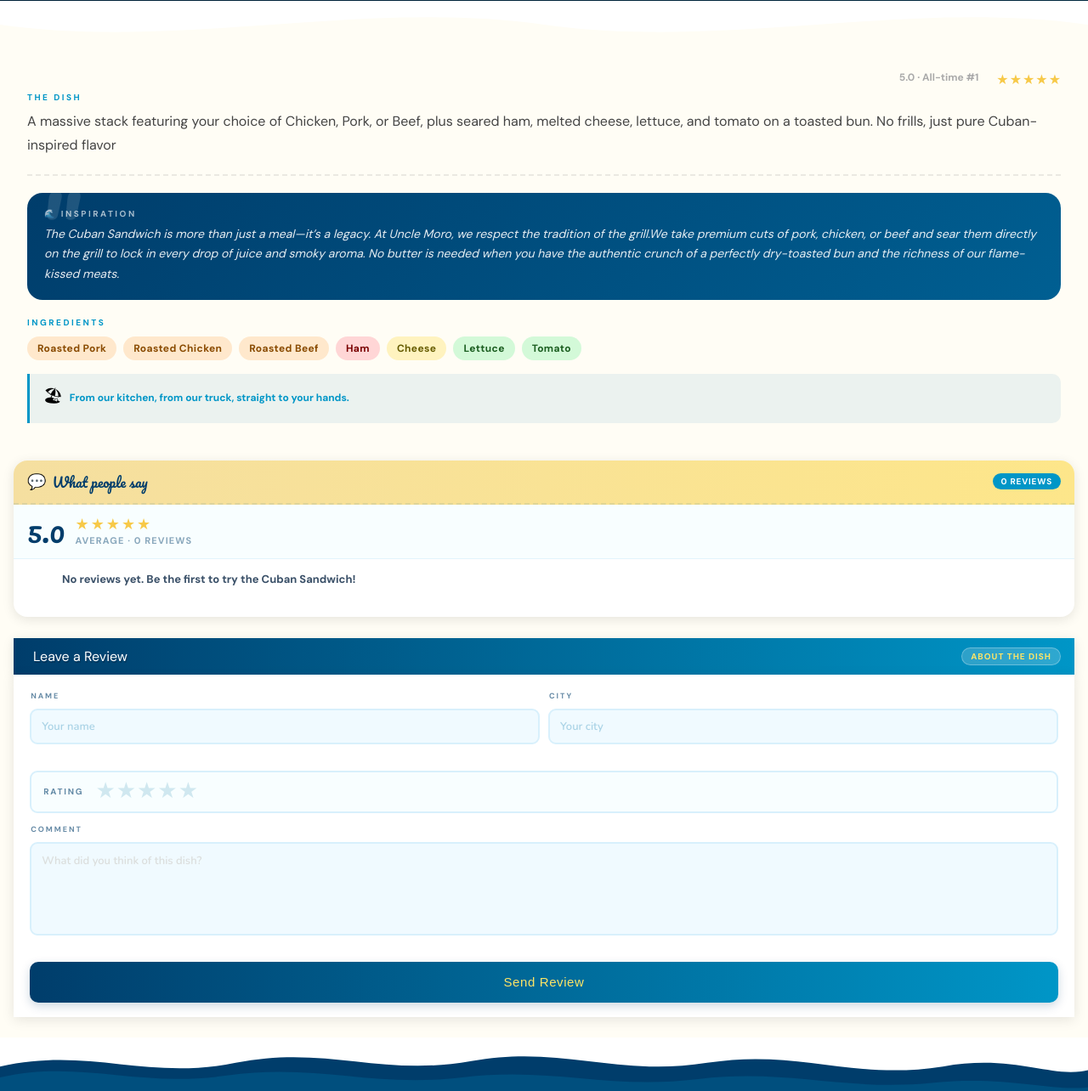
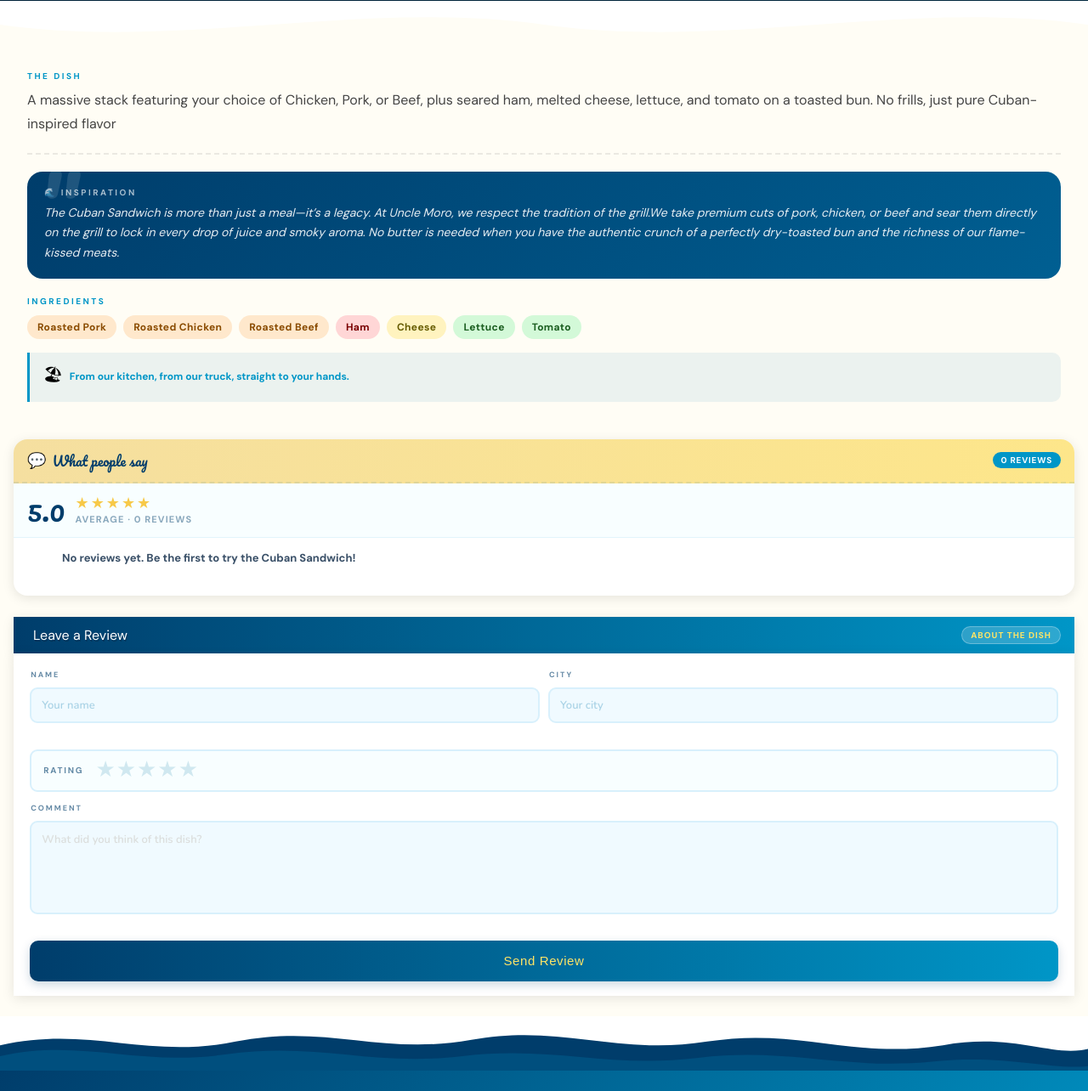
Before and after one commit to ThalyThaly25/menu-foodtruck, a FastAPI app: page /plates?plate=cuban in a window 1280 px wide. Shown: the part 439-1723 px from the top of the page at 85% size. Run offline with FastAPI, Linux system fonts and the light colour scheme; data that the repository does not hold is empty.

Commit message:
Remove star rating from dish body
Removed star rating display from dish body.

```diff
--- a/templates/plates.html
+++ b/templates/plates.html
@@ -46,11 +46,6 @@
 
 <!-- Dish body -->
 <div class="dish-body">
-  <div class="stars">
-    <span class="star">★</span><span class="star">★</span><span class="star">★</span><span class="star">★</span><span class="star">★</span>
-    <span style="font-size:12px;color:#aaa;margin-left:4px;font-weight:800; padding-right: 20px;">5.0 · All-time #1</span>
-  </div>
-
   <div class="section-label" style="color:#0096c7;">The dish</div>
   <div class="desc-text">
     {{ dish.desc }}
```
